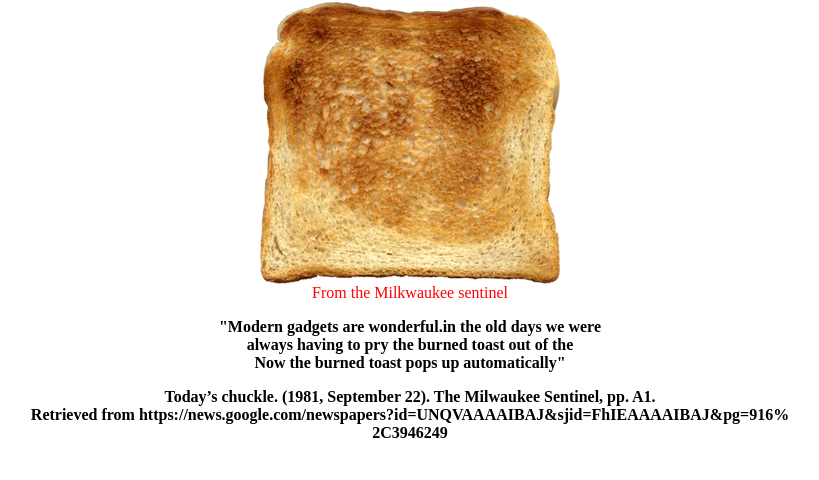
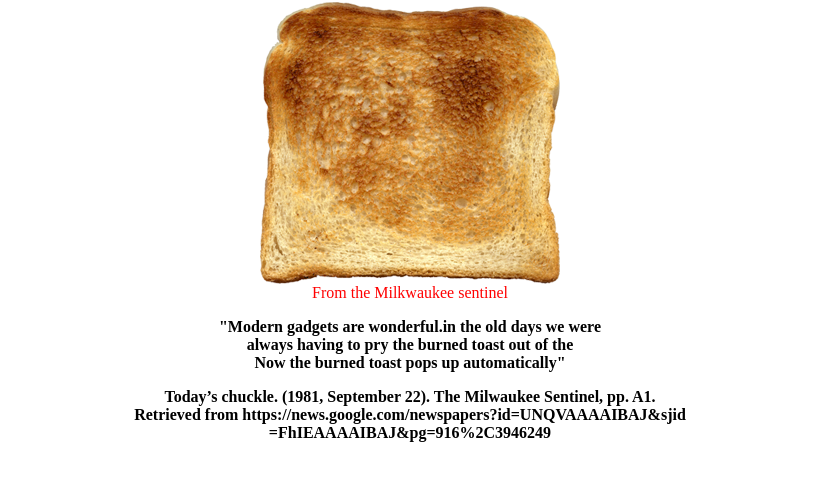
Before and after one commit to Albinpanackalgeorge/lab1, a plain HTML site: page index.html in a window 1280 px wide. Shown: the part 78-558 px from the top of the page, without its empty margins (230-1049 px from the left). Drawn offline with Linux system fonts and the light colour scheme.

Commit message:
Update index.html

```diff
--- a/index.html
+++ b/index.html
@@ -20,8 +20,8 @@
 
     <b> <p class="parag" id="secparag">
         Today’s chuckle. (1981, September 22). The Milwaukee Sentinel, pp. A1.<br>
-        Retrieved from https://news.google.com/newspapers?id=UNQVAAAAIBAJ&sjid=FhIEAAAAIBAJ&pg=916%<br>
-        2C3946249
+        Retrieved from https://news.google.com/newspapers?id=UNQVAAAAIBAJ&sjid<br>
+        =FhIEAAAAIBAJ&pg=916%2C3946249
     </p></b>
 
 </body>
```
